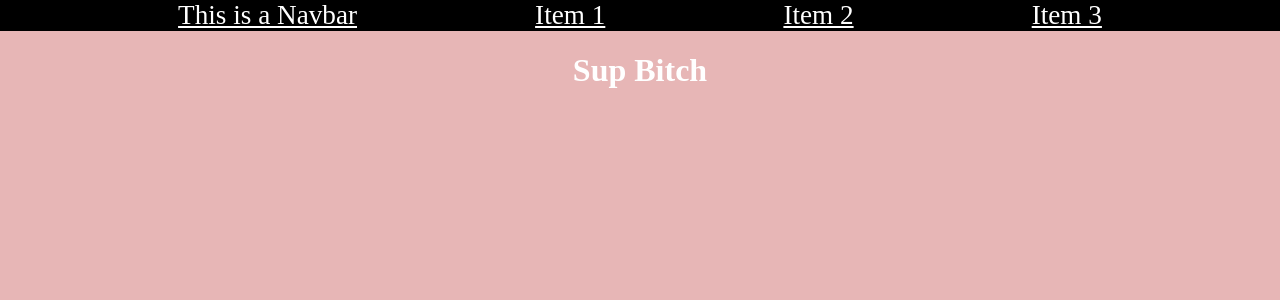
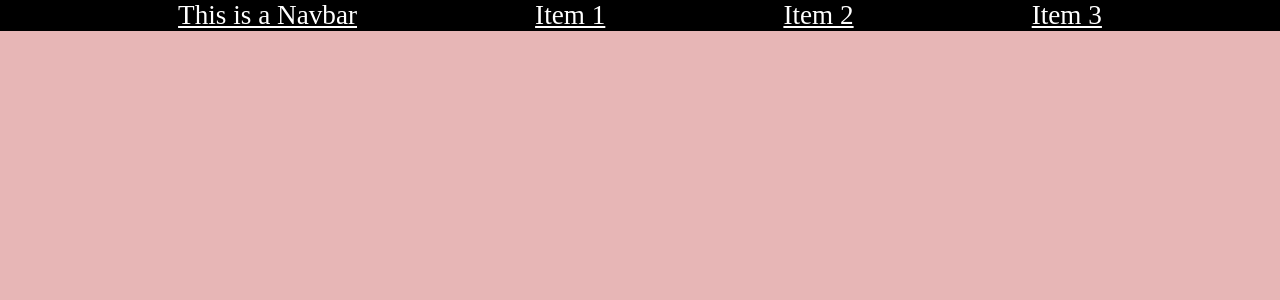
Before and after one commit to danielmruales/practice, a React (Create React App) app: page / in a window 1280 px wide. Shown: the top 300 px of the page. Built offline with nearby package versions, Linux system fonts and the light colour scheme.

Commit message:
added react router dom

```diff
--- a/package.json
+++ b/package.json
@@ -5,6 +5,7 @@
   "dependencies": {
     "react": "^16.8.6",
     "react-dom": "^16.8.6",
+    "react-router-dom": "^5.0.1",
     "react-scripts": "3.0.1"
   },
   "scripts": {
--- a/src/App.css
+++ b/src/App.css
@@ -3,7 +3,7 @@ body {
   margin: 0;
 }
 
-h1 {
-  color: white;
+.title {
+  color: blue;
   text-align: center;
 }
--- a/src/App.js
+++ b/src/App.js
@@ -1,12 +1,16 @@
 import React from 'react';
 import Navbar from './Navbar/Navbar.js'
+import Home from './Home/Home.js'
+import {Switch, Route} from 'react-router-dom'
 import './App.css';
 
 function App() {
   return (
     <div className="App">
+    <Switch>
       <Navbar/>
-        <h1 > Sup Bitch </h1>
+      <Route exact path='/' component={Home}/>
+    </Switch>
     </div>
   );
 }
--- /dev/null
+++ b/src/Home/Home.js
@@ -0,0 +1,17 @@
+import React, { Component } from 'react';
+
+class Home extends Component {
+    constructor(){
+        super()
+        this.state = {}
+    }
+    render() {
+        return (
+            <div>
+                 <h1 className='title' > Hello Wolrddd </h1>
+            </div>
+        );
+    }
+}
+
+export default Home;
--- a/src/Navbar/Navbar.js
+++ b/src/Navbar/Navbar.js
@@ -1,4 +1,5 @@
 import React from 'react';
+import {Link} from 'react-router-dom'
 import './Navbar.css'
 
 const Navbar = () => {
@@ -7,10 +8,10 @@ const Navbar = () => {
 
             {/* Using ahref tags until I import links from the React router package */}
 
-            <a href='none' className='navBarTitle'>This is a Navbar</a>
-            <a href='none' className='listItem'>Item 1 </a>
-            <a href='none' className='listItem'>Item 2 </a>
-            <a href='none' className='listItem'>Item 3 </a>
+            <Link to='/' className='navBarTitle'>This is a Navbar</Link>
+            <Link to='/' className='listItem'>Item 1 </Link>
+            <Link to='/' className='listItem'>Item 2 </Link>
+            <Link to='/' className='listItem'>Item 3 </Link>
 
         </div>
     );
--- a/src/index.js
+++ b/src/index.js
@@ -1,6 +1,7 @@
 import React from 'react';
 import ReactDOM from 'react-dom';
+import {BrowserRouter} from 'react-router-dom'
 import App from './App';
 
 
-ReactDOM.render(<App />, document.getElementById('root'));
+ReactDOM.render(<BrowserRouter><App /></BrowserRouter>, document.getElementById('root'));
```
Also changed, not shown: 1 other file (tests, documents, lock files or other folders).
